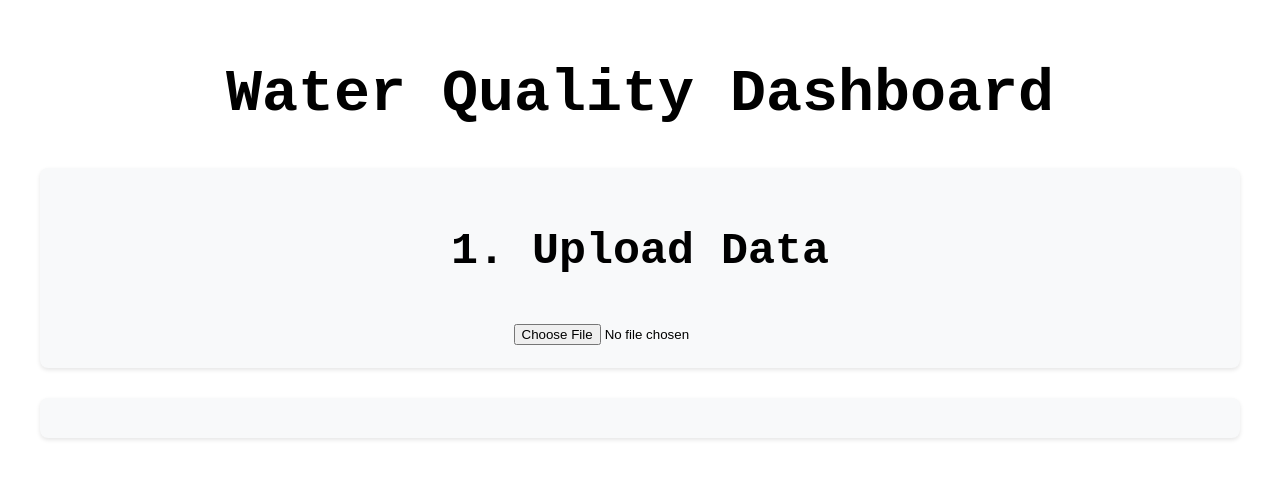
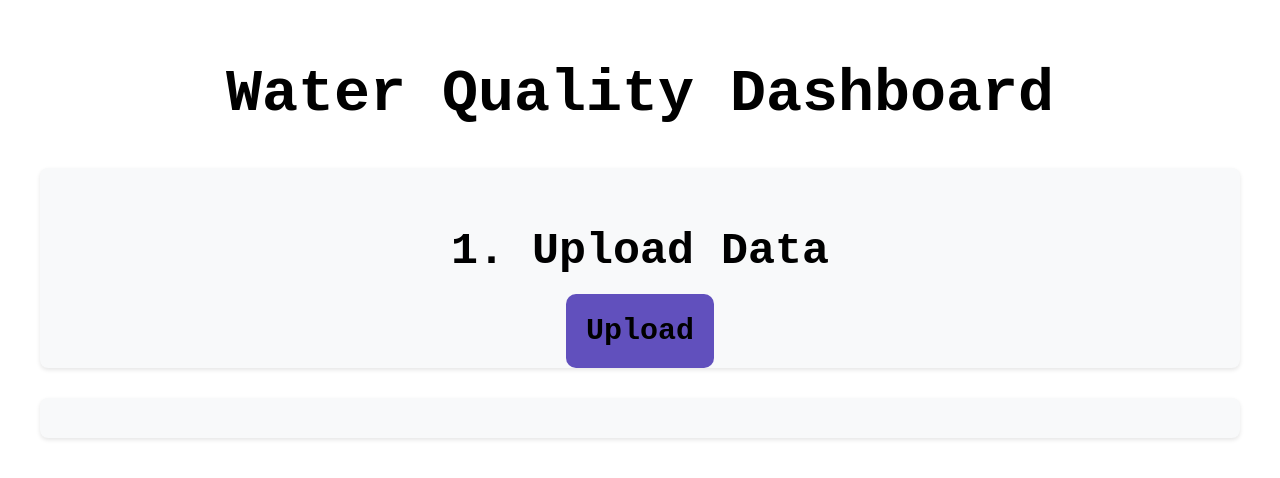
Before and after one commit to DemiladeJooda/InfoVis2025, a React (Create React App) app: page /dashboard in a window 1280 px wide. Shown: the top 478 px of the page. Built offline with nearby package versions, Linux system fonts and the light colour scheme.

Commit message:
Visual Design Cleanup

```diff
--- a/src/Dashboard.css
+++ b/src/Dashboard.css
@@ -78,3 +78,11 @@
   .reset-button:hover {
     background-color: #c82333;
   }
+
+  .list-div {
+    text-align: center;
+    background-color: #6150BD;
+    padding: 20px;
+    width: 600px;
+    border-radius: 10px;
+  }
--- a/src/Dashboard.js
+++ b/src/Dashboard.js
@@ -1,5 +1,7 @@
 import React, { useState } from 'react';
 import Plot from 'react-plotly.js';
+import { styled } from '@mui/material/styles';
+import HomeStyle from './Home.css'
 import './Dashboard.css';
 
 function Dashboard() {
@@ -18,6 +20,19 @@ function Dashboard() {
     setSelectedParam('');
     setSelectedLocations([]);
   };
+
+  // Hidden Input Object
+  const HiddenInput = styled('input')({
+    clip: 'rect(0,0,0,0)',
+    clipPath: 'inset(50%)',
+    height: 1,
+    overflow: 'hidden',
+    position: 'absolute',
+    bottom: 0,
+    left: 0,
+    whiteSpace: 'nowrap',
+    width: 1,
+  })
 
   // Handle file upload
   const handleFileUpload = (event) => {
@@ -114,7 +129,9 @@ function Dashboard() {
 
       <div className="upload-section">
         <h2>1. Upload Data</h2>
-        <input type="file" accept=".csv" onChange={handleFileUpload} />
+        <label className="list-div">
+              <HiddenInput type='file' accept='.csv' onChange={handleFileUpload}/>
+              Upload</label>
       </div>
 
       {csvFile && (
```
